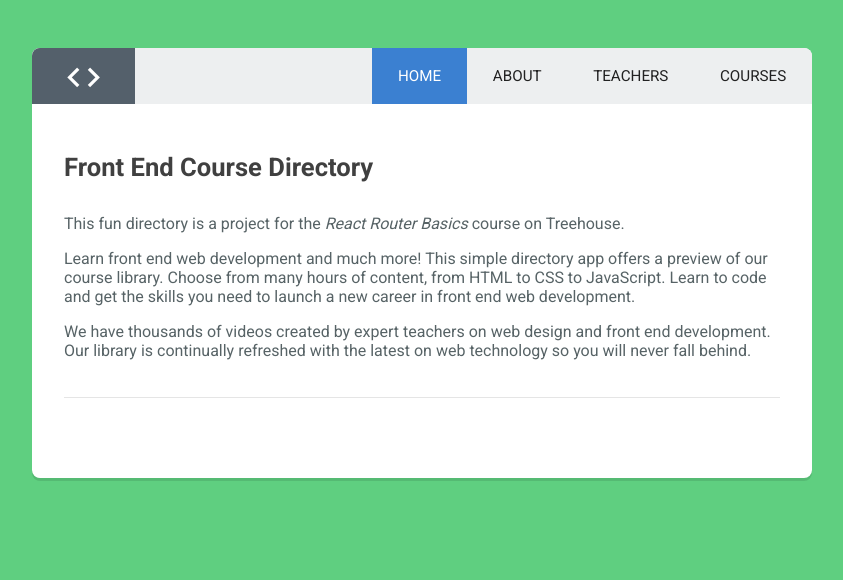
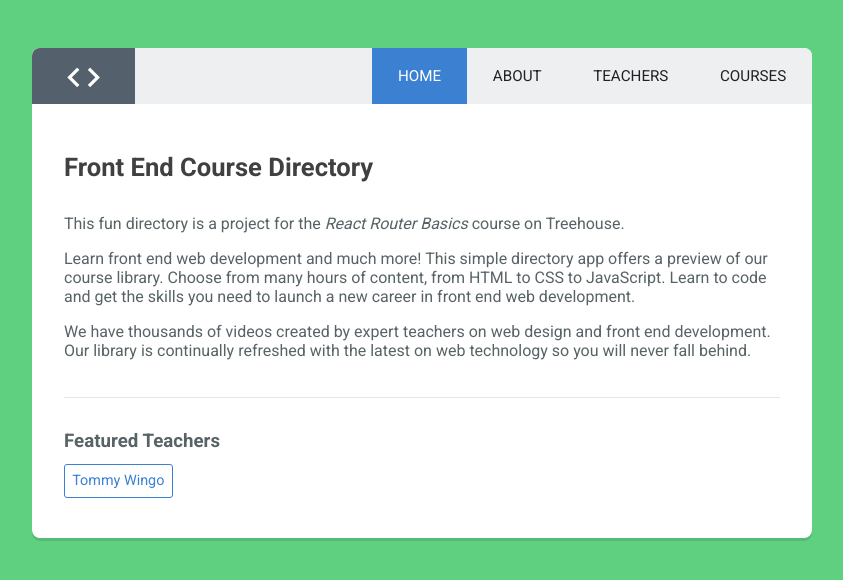
Before and after one commit to john-blaine/react-routing-examples, a React (Create React App) app: page / in a window 1280 px wide. Shown: the top 580 px of the page, without its empty margins (218-1061 px from the left). Built offline with nearby package versions, Linux system fonts and the light colour scheme.

Commit message:
Add link featured teacher link for Tommy

```diff
--- a/src/components/Home.js
+++ b/src/components/Home.js
@@ -1,4 +1,5 @@
 import React, { Component } from 'react';
+import { Link } from 'react-router-dom';
 
 class Home extends Component {
 
@@ -10,7 +11,8 @@ class Home extends Component {
         <p>Learn front end web development and much more! This simple directory app offers a preview of our course library. Choose from many hours of content, from HTML to CSS to JavaScript. Learn to code and get the skills you need to launch a new career in front end web development.</p>
         <p>We have thousands of videos created by expert teachers on web design and front end development. Our library is continually refreshed with the latest on web technology so you will never fall behind.</p>
         <hr />
-
+        <h3>Featured Teachers</h3>
+        <Link to="teachers/HTML/Tommy">Tommy Wingo</Link>
       </div>
     );
   }
```
